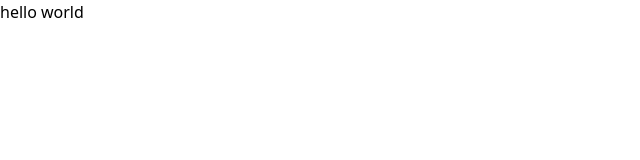
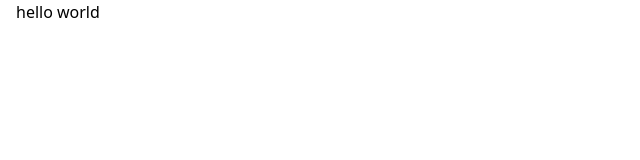
Before and after one commit to BrandonSamaroo/salem1669, a Next.js app: page / in a window 1280 px wide. Shown: the top 160 px of the page, without its empty margins (0-640 px from the left). Built offline with nearby package versions, Linux system fonts and the light colour scheme.

Commit message:
prettier formatting

```diff
--- a/tailwind.config.js
+++ b/tailwind.config.js
@@ -1,6 +1,8 @@
 /** @type {import('tailwindcss').Config} */
 module.exports = {
+    content: ["./src/**/*.{js,ts,jsx,tsx}"],
     darkMode: "class",
+    plugins: [],
     theme: {
         extend: {
             colors: {
```
